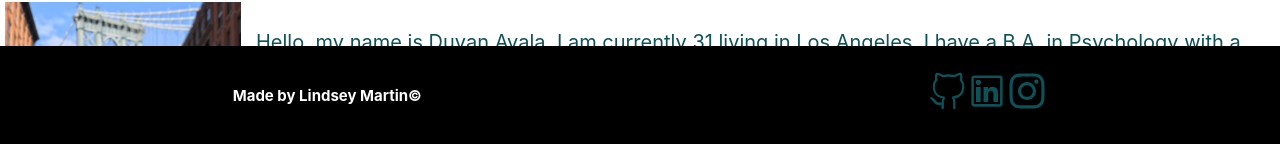
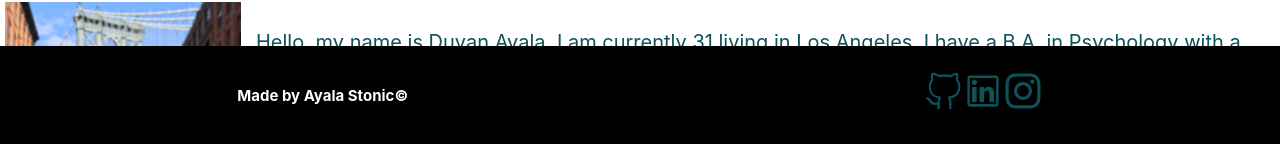
Before and after one commit to AyalaStonic/React-Portfolio, a React (Create React App) app: page / in a window 1280 px wide. Shown: the part 654-798 px from the top of the page. Built offline with nearby package versions, Linux system fonts and the light colour scheme.

Commit message:
Adding my name at footer

```diff
--- a/src/components/Footer/index.js
+++ b/src/components/Footer/index.js
@@ -6,7 +6,7 @@ import { FaInstagram } from "react-icons/fa";
 function Footer() {
   return (
     <footer>
-      <h2>Made by Lindsey Martin©</h2>
+      <h2>Made by Ayala Stonic©</h2>
       <p>
         <ul>
           <a href="https://github.com/Lemming97">
```
Also changed, not shown: 8 other files (tests, documents, lock files or other folders).
